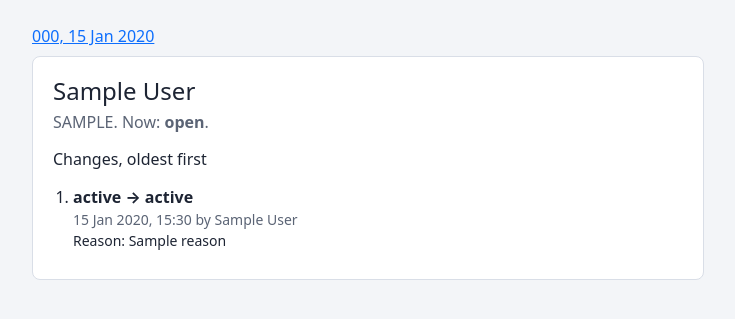
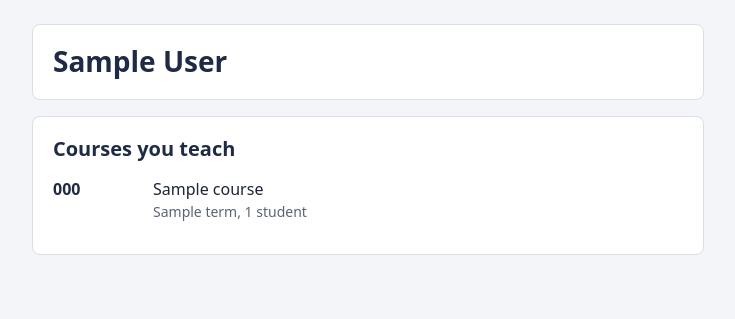
Before and after one commit to ragedamodhar123/DIGITAL-ATTENDENCE-SYSTEM-USING-QR-CODES, a Flask app: template app/templates/faculty/history.html in a window 1280 px wide. Shown: the part 56-375 px from the top of the page, without its empty margins (272-1007 px from the left). Run offline with Flask 3, Linux system fonts and the light colour scheme; the visitor is signed in with stand-in values (Sample User, id 1); data comes from the database, SQL or seed files in the repository; tables that the repository leaves empty hold one stand-in row (values such as "Sample post"); the template is opened without the code that fills it: most values are stand-ins (such as "Sample title", 1, 10 or a date in 2020); parts of the project's set-up code (start-up, migrations or seed data) failed here and were passed over; some libraries are stand-ins or nearby versions.

Commit message:
Enhance faculty history page layout and content
Updated the faculty history page to display the logged-in faculty member's name and their assigned courses. Improved the layout and added comments for clarity.

```diff
--- a/app/templates/faculty/history.html
+++ b/app/templates/faculty/history.html
@@ -1,23 +1,91 @@
+{#
+  This is the faculty dashboard or home page.
+
+  It displays:
+  1. The logged-in faculty member's name.
+  2. All courses assigned to that faculty member.
+  3. The number of students enrolled in each course.
+
+  Faculty can select a course to open its attendance management page.
+#}
+
+{# Inherit the common layout from base.html. #}
 {% extends "base.html" %}
-{% block title %}History{% endblock %}
+
+{# Set the browser tab title. #}
+{% block title %}Home{% endblock %}
+
 {% block content %}
-<p class="mb-2"><a href="{{ url_for('faculty.session', session_id=attendance.id) }}#roster">{{ attendance.course.code }}, {{ attendance.session_date.strftime("%d %b %Y") }}</a></p>
+
+{# Display the name of the currently logged-in faculty member.
+   current_user is provided by Flask-Login. #}
 <section class="panel">
-  <h1 class="h4 mb-1">{{ record.student.full_name }}</h1>
-  <p class="text-muted mb-3">{{ record.student.username | upper }}. Now: <strong>{{ record.status }}</strong>.</p>
-  <h2 class="h6">Changes, oldest first</h2>
-  {% if history %}
-    <ol class="history-list">
-      {% for h in history %}
+
+  <h1 class="h3 mb-0">
+    {{ current_user.full_name }}
+  </h1>
+
+</section>
+
+{# Display all courses assigned to the faculty member. #}
+<section class="panel">
+
+  <h2 class="h5 mb-3">
+    Courses you teach
+  </h2>
+
+  {# Check whether any courses have been assigned. #}
+  {% if courses %}
+
+    <ul class="course-list">
+
+      {# Each course entry contains the course object
+         and its enrolled student count. #}
+      {% for course, student_count in courses %}
+
         <li>
-          <div><strong>{{ h.old_status or "no record" }} &rarr; {{ h.new_status }}</strong></div>
-          <div class="small text-muted">{{ h.changed_at | localtime("%d %b %Y, %H:%M") }} by {{ h.changed_by.full_name }}</div>
-          <div class="small">Reason: {{ h.reason }}</div>
+
+          {# Clicking the course code opens its course management page. #}
+          <a class="course-code"
+             href="{{ url_for(
+               'faculty.course',
+               course_id=course.id
+             ) }}">
+
+            {{ course.code }}
+
+          </a>
+
+          {# Display the course name. #}
+          <span class="course-name">
+            {{ course.name }}
+          </span>
+
+          {# Display academic term and enrolled student count. #}
+          <span class="course-term text-muted">
+
+            {{ course.term }},
+            {{ student_count }}
+            student{{ '' if student_count == 1 else 's' }}
+
+          </span>
+
         </li>
+
       {% endfor %}
-    </ol>
+
+    </ul>
+
   {% else %}
-    <p class="mb-0">No manual changes. This record was made by the {{ "face check" if record.method == "qr_face" else "system when attendance closed" }}.</p>
+
+    {# Inform the faculty member when no courses are assigned. #}
+    <p class="mb-0">
+      No courses are assigned to you yet.
+      Ask the admin to assign your courses.
+    </p>
+
   {% endif %}
+
 </section>
+
 {% endblock %}
```
